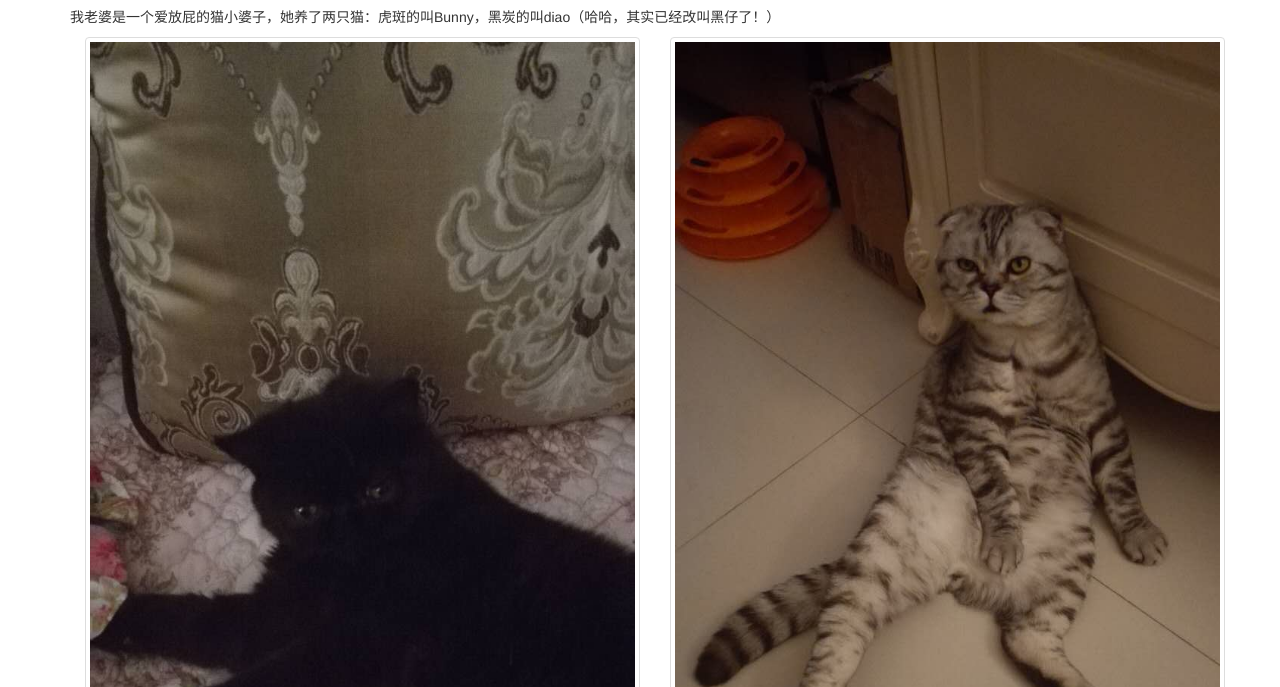
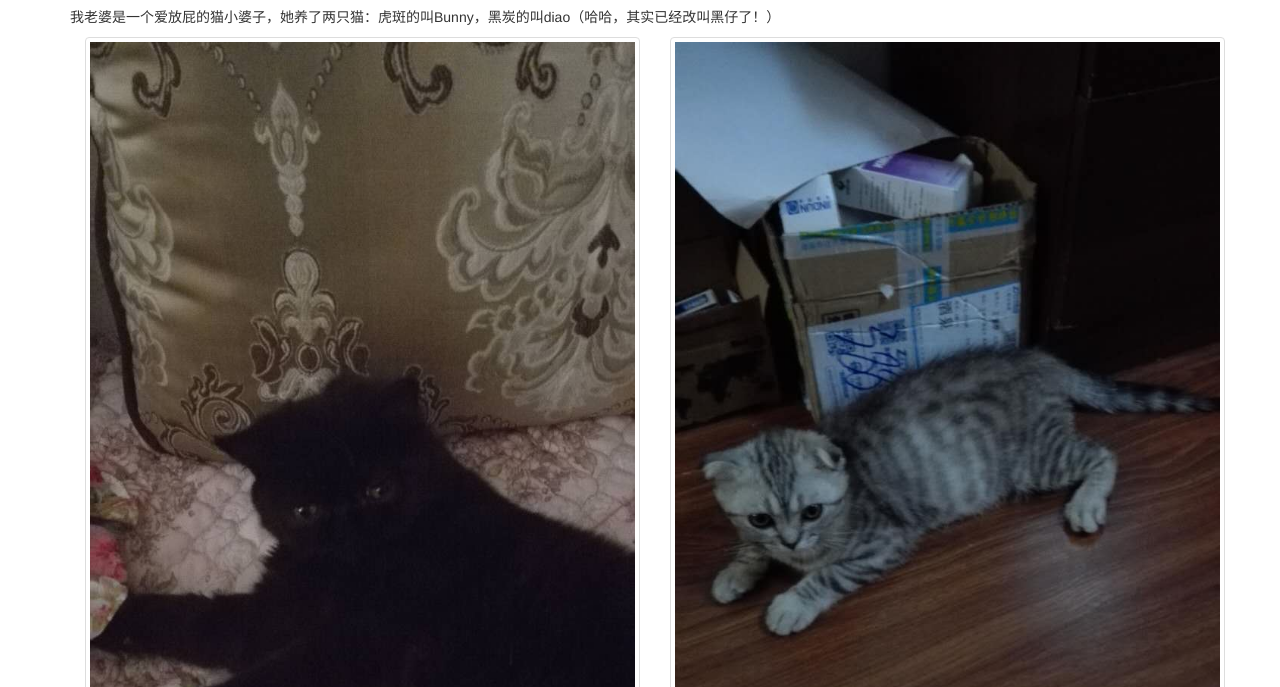
Before and after one commit to celesdio/mylove, a plain HTML site: page htmls/thecatstory.html in a window 1280 px wide. Shown: the part 113-800 px from the top of the page. Drawn offline with nearby package versions, Linux system fonts and the light colour scheme.

Commit message:
应老婆的要求，将猫的照片换了一张

```diff
--- a/htmls/thecatstory.html
+++ b/htmls/thecatstory.html
@@ -81,7 +81,7 @@
               <img class="img-thumbnail" src="../images/cats/diao.jpg" alt="">
             </div>
             <div class="col-md-6">
-              <img class="img-thumbnail" src="../images/cats/sick.jpg" alt="">
+              <img class="img-thumbnail" src="../images/cats/littlebunny.jpg" alt="">
             </div>
           </div>
         </div>
```
